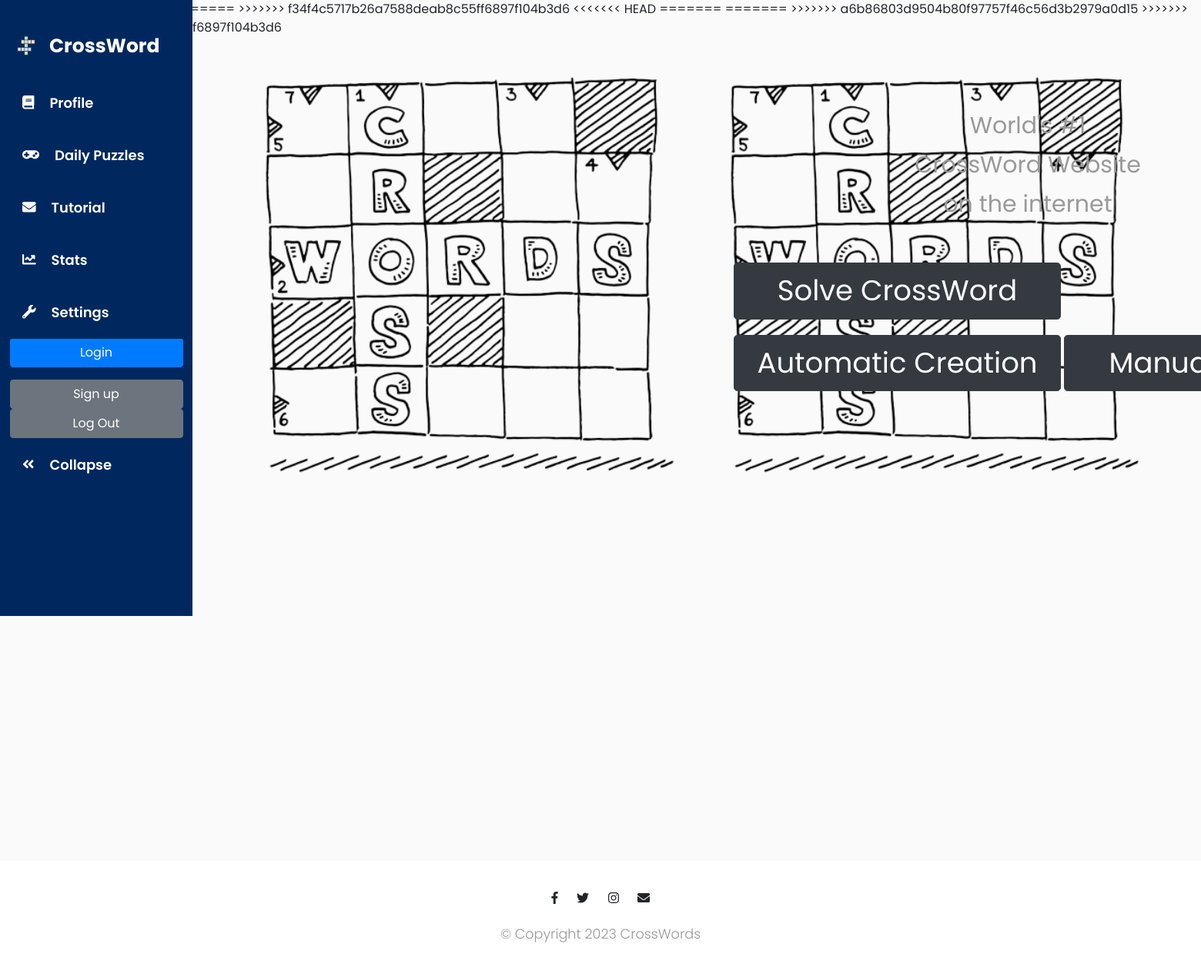
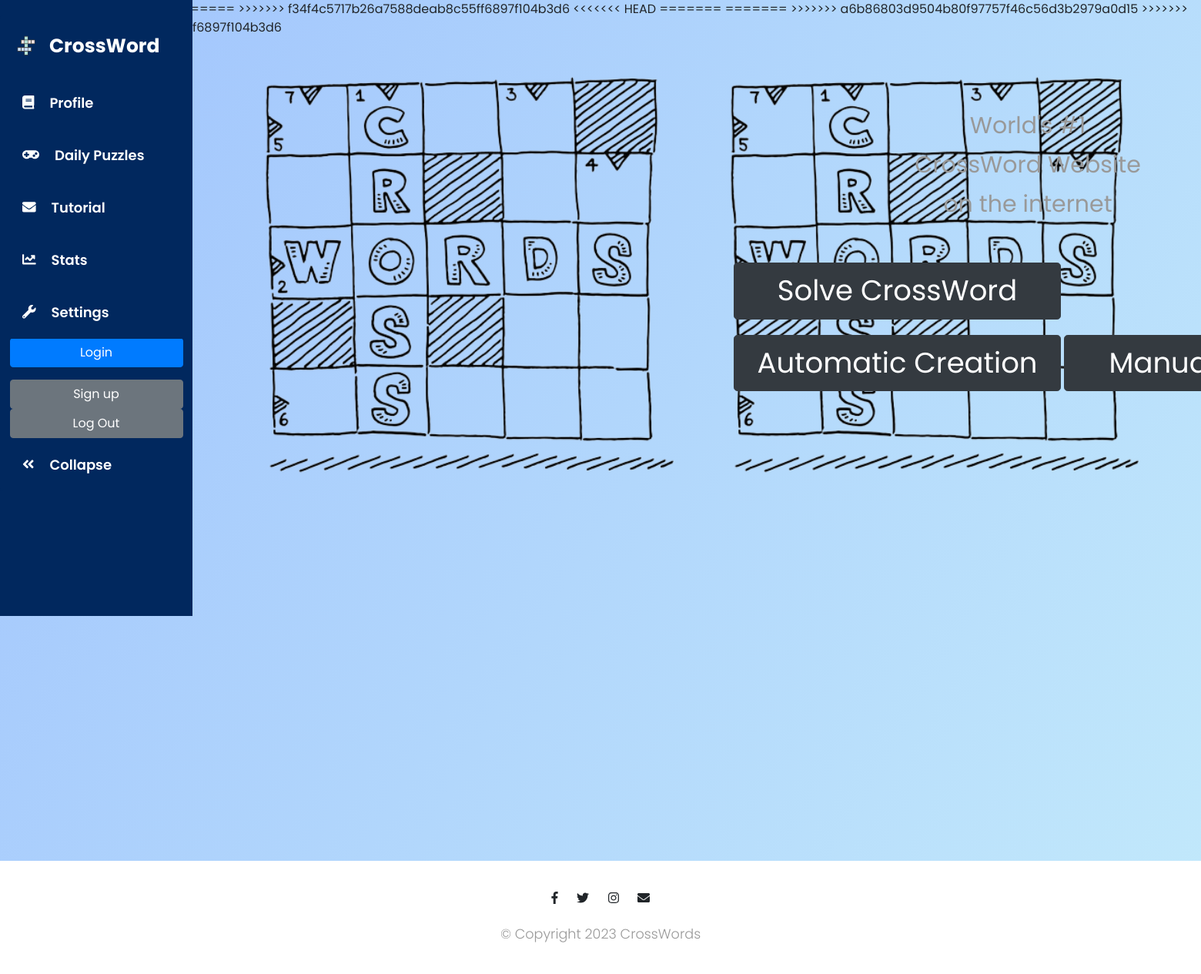
Before and after one commit to Rudra3012/IT314_Project_20, a Django app: page / in a window 1560 px wide; the page is wider, and only the part inside the window is pictured. Shown: that part at 77% size. Run offline with Django 4.2, Linux system fonts and the light colour scheme; parts of the project's set-up code (start-up, migrations or seed data) failed here and were passed over; some libraries are stand-ins or nearby versions.

Commit message:
colour changed

```diff
--- a/code/IT314_Project_20/crosswordApp/static/HomePage/styles.css
+++ b/code/IT314_Project_20/crosswordApp/static/HomePage/styles.css
@@ -2,7 +2,7 @@
 
 body {
     font-family: 'Poppins', sans-serif;
-    background: #fafafa;
+    background: linear-gradient(120deg, #a1c4fd 0%, #c2e9fb 100%);
 }
 
 /* ---------------------------------------------------
@@ -257,7 +257,7 @@
 
 .white-section {
     text-align: center;
-    background-color: #fff;
+    background-color: linear-gradient(120deg, #a1c4fd 0%, #c2e9fb 100%);
     padding: 20px;
 
 }
```
